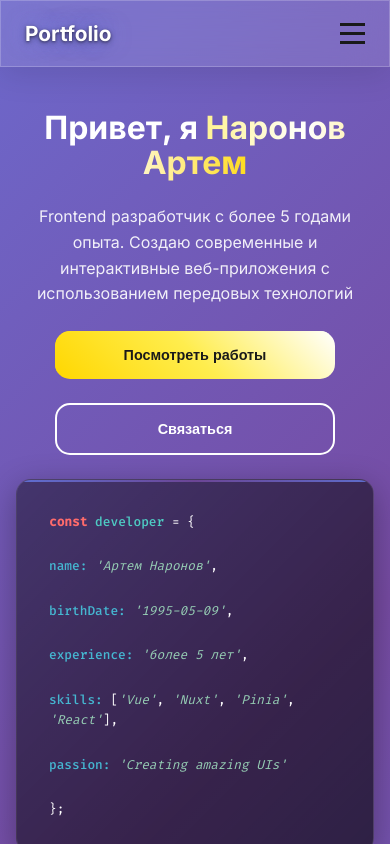
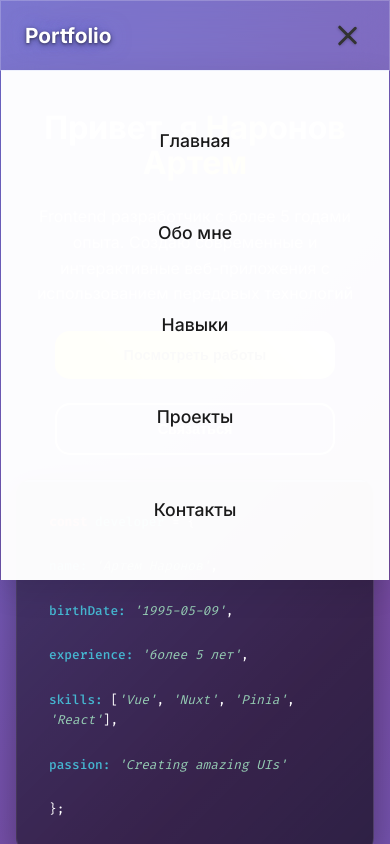
Before and after one commit to ArtemNaronov/portfolio, a Vue app: page / in a window 390 px wide. Both pictures are taken after a click on the element 352 px from the left and 33 px from the top of the page. Shown: the top 844 px of the page. Built offline with nearby package versions, Linux system fonts and the light colour scheme.

Commit message:
исправление адаптива

```diff
--- a/src/App.vue
+++ b/src/App.vue
@@ -7,14 +7,14 @@
     <header class="header">
       <nav class="nav">
         <div class="nav-brand">Portfolio</div>
-        <ul class="nav-menu">
+        <ul class="nav-menu" :class="{ 'nav-menu-open': isMenuOpen }">
           <li><a href="#home" @click="scrollToSection('home')">Главная</a></li>
           <li><a href="#about" @click="scrollToSection('about')">Обо мне</a></li>
           <li><a href="#skills" @click="scrollToSection('skills')">Навыки</a></li>
           <li><a href="#projects" @click="scrollToSection('projects')">Проекты</a></li>
           <li><a href="#contact" @click="scrollToSection('contact')">Контакты</a></li>
         </ul>
-        <div class="nav-toggle" @click="toggleMenu">
+        <div class="nav-toggle" :class="{ 'nav-toggle-open': isMenuOpen }" @click="toggleMenu">
           <span></span>
           <span></span>
           <span></span>
@@ -394,9 +394,9 @@ export default {
         { name: 'HTML/CSS', level: 95, icon: 'html-logo' },
         { name: 'JavaScript', level: 90, icon: 'js-logo' },
         { name: 'Vue.js', level: 85, icon: 'vue-logo' },
+        { name: 'Nuxt.js', level: 80, icon: 'nuxt-logo' },
+        { name: 'React', level: 50, icon: 'react-logo' },
         { name: 'Git', level: 70, icon: 'git-logo' },
-        { name: 'React', level: 50, icon: 'react-logo' },
-        { name: 'Nuxt.js', level: 80, icon: 'nuxt-logo' },
         { name: 'Vuex', level: 85, icon: 'vuex-logo' },
         { name: 'Pinia', level: 80, icon: 'pinia-logo' },
         { name: 'TypeScript', level: 50, icon: 'ts-logo' },
--- a/src/style.scss
+++ b/src/style.scss
@@ -552,13 +552,18 @@ body {
     display: none;
     flex-direction: column;
     cursor: pointer;
+    padding: 5px;
+
 
     span {
       width: 25px;
       height: 3px;
-      background: $text-dark;
+      background: #333;
       margin: 3px 0;
       transition: all $transition-fast ease;
+      transform-origin: center;
+      border-radius: 2px;
+      box-shadow: 0 1px 3px rgba(0, 0, 0, 0.2);
     }
   }
 }
@@ -1529,6 +1534,9 @@ section {
 
       .project-content {
         padding: $spacing-lg;
+        display: flex;
+        flex-direction: column;
+        flex-grow: 1;
 
         h3 {
           font-size: 1.3rem;
@@ -1541,6 +1549,7 @@ section {
           color: $text-light;
           margin-bottom: $spacing-md;
           line-height: 1.6;
+          flex-grow: 1;
         }
 
         .project-tech {
@@ -1575,7 +1584,9 @@ section {
 }
 
 .project-wrapper {
-  display: block;
+  display: flex;
+  flex-direction: column;
+  height: 100%;
   text-decoration: none;
   color: inherit;
   transition: all $transition-fast ease;
@@ -1588,7 +1599,7 @@ section {
 .project-links {
   display: flex;
   gap: $spacing-sm;
-  margin-top: $spacing-md;
+  margin-top: auto;
 
   .project-link {
     padding: $spacing-sm $spacing-md;
@@ -1798,7 +1809,7 @@ section {
     visibility: hidden;
     transition: all $transition-normal ease;
 
-    &.active {
+    &.nav-menu-open {
       transform: translateY(0);
       opacity: 1;
       visibility: visible;
@@ -1894,18 +1905,18 @@ section {
     box-shadow: 0 10px 30px rgba(0, 0, 0, 0.1);
     border-top: 1px solid rgba(102, 126, 234, 0.1);
 
-    &.active {
+    &.nav-menu-open {
       transform: translateY(0);
       opacity: 1;
       visibility: visible;
     }
 
     li {
-      margin: $spacing-md 0;
+      margin: 0;
 
       a {
         font-size: 1.1rem;
-        padding: $spacing-md;
+        padding: $spacing-sm;
         display: block;
         text-align: center;
         border-radius: $border-radius-md;
@@ -1923,17 +1934,18 @@ section {
     display: flex !important;
     z-index: 1001;
 
-    &.active {
+    &.nav-toggle-open {
       span:nth-child(1) {
-        transform: rotate(45deg) translate(5px, 5px);
+        transform: rotate(45deg) translate(6px, 6px);
       }
 
       span:nth-child(2) {
         opacity: 0;
+        transform: scaleX(0);
       }
 
       span:nth-child(3) {
-        transform: rotate(-45deg) translate(7px, -6px);
+        transform: rotate(-45deg) translate(6px, -6px);
       }
     }
   }
@@ -2495,9 +2507,9 @@ section {
       gap: $spacing-lg;
 
       &::before {
-        width: 200px;
-        height: 200px;
-        top: 85%;
+        width: 180px;
+        height: 180px;
+        top: 90%;
         right: 0;
         transform: translateY(-50%);
       }
```
